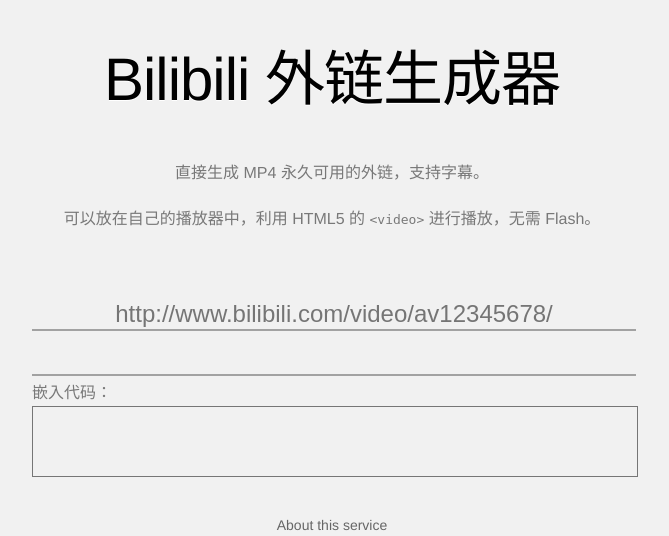
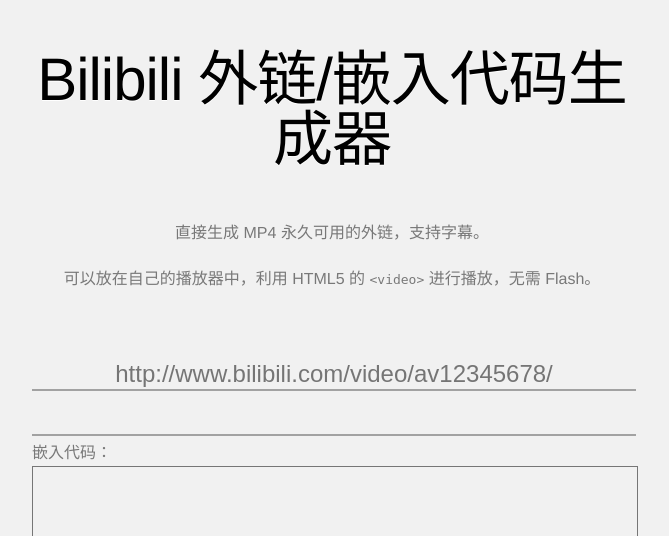
Before and after one commit to AntiCesiumChloride/BilibiliDownload-OpenShift, a PHP site: page /link.html in a window 1280 px wide. Shown: the top 536 px of the page, without its empty margins (308-977 px from the left). Run offline with PHP 8.4, Linux system fonts and the light colour scheme; some libraries are stand-ins or nearby versions.

Commit message:
no message

```diff
--- a/embed.php
+++ b/embed.php
@@ -24,7 +24,7 @@ if( $return['success'] ) {
 	<title>Video</title>
 	<style>
 	* { margin: 0; }
-	video,.video-js { width: 100vw !important; height: 100vh !important; position: absolute !important; top:0; left: 0; }
+	video,.video-js { width: 100vw; height: 100vh; position: absolute; top:0; left: 0; }
 	</style>
 	<meta name="viewport" content="width=device-width, initial-scale=1.0, maximum-scale=1.0, minimum-scale=1.0, user-scalable=no"/>
 	<link href="//cdnjs-com.b0.upaiyun.com/ajax/libs/video.js/5.7.0/video-js.min.css" rel="stylesheet">
--- a/link.html
+++ b/link.html
@@ -2,7 +2,7 @@
 <html>
 <head>
 <meta http-equiv="Content-type" content="text/html; charset=utf-8">
-<title>Bilibili MP4 外链生成器</title>
+<title>Bilibili 外链/嵌入代码生成器 MP4 in HTML5</title>
 <meta name="viewport" content="width=device-width" />
 <style type="text/css" media="screen">
 body {
@@ -36,7 +36,7 @@ p { color: rgba(0, 0, 0, 0.5); margin: 20px 0; line-height: 1.6; }
 
 <div class="container">
 
-<h1>Bilibili 外链生成器</h1>
+<h1>Bilibili 外链/嵌入代码生成器</h1>
 <p>直接生成 MP4 永久可用的外链，支持字幕。</p>
 <p>可以放在自己的播放器中，利用 HTML5 的 <code>&lt;video&gt;</code> 进行播放，无需 Flash。</p>
 
@@ -50,7 +50,7 @@ function short() {
 		{
 			$("#result").text("");
 			$("#result").text('https://bilidown.tlo.xyz/link.php/' + data);
-			$("#result2").text('<iframe src="https://bilidown.tlo.xyz/embed.php/' + data + '" width="500" height="281" frameborder="0" webkitallowfullscreen mozallowfullscreen allowfullscreen></iframe>');
+			$("#result2").text('<iframe src="https://bilidown.tlo.xyz/embed.php/' + data + '" width="500" height="281" frameborder="0" webkitallowfullscreen mozallowfullscreen allowfullscreen scrolling="no"></iframe>');
 		},
 		"text"
 	);
@@ -65,7 +65,7 @@ function short() {
 <textarea onclick="this.focus();this.select()" style="font-size: 100%;width: 100%;font-family: monospace;height: 5em;clear: both;margin: auto;background-color: #f1f1f1;resize: none !important;" id="result2" readonly="readonly"></textarea>
 
 <div id="more">
-	<a href="https://tlo.xyz/bilibilidownload/">About this service</a>
+	<a href="https://www.fuckbilibili.com/bililink.html">About this service</a>
 </div>
 </body>
 </html>
```
